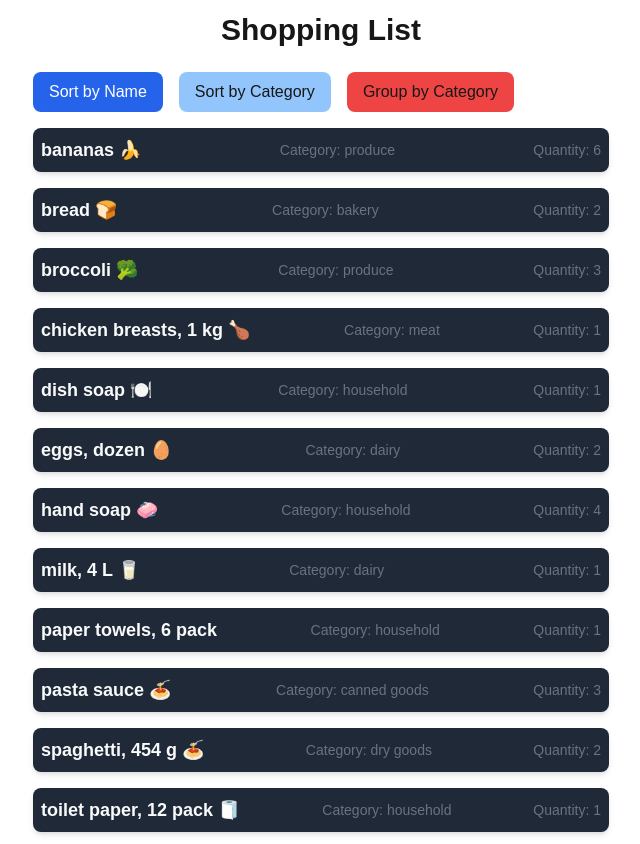
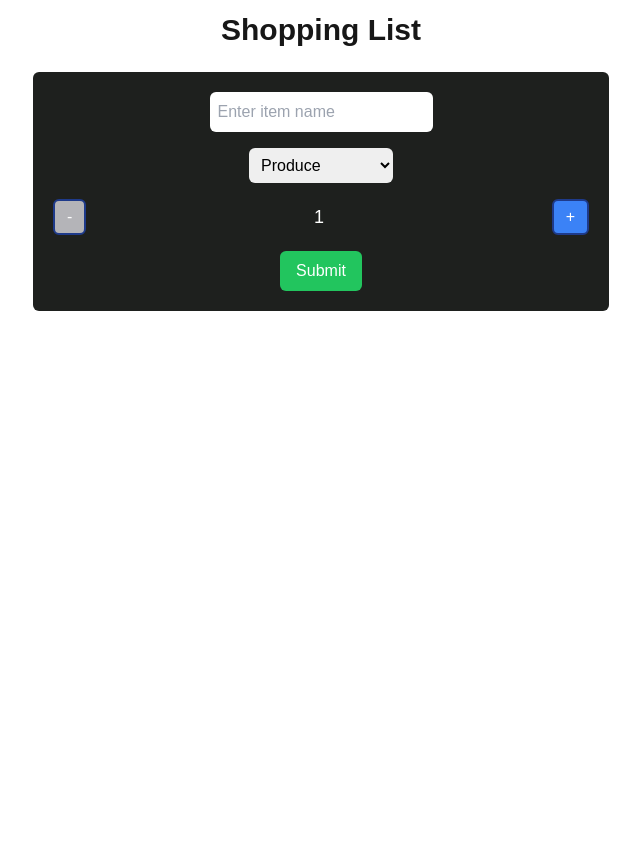
Before and after one commit to MalekMansour/cprg306-assignments, a Next.js app: page /week-7 in a window 1280 px wide. Shown: the whole page, without its empty margins (319-959 px from the left). After the commit the page ends 800 px from the top, so only its background shows below. Built offline with nearby package versions, Linux system fonts and the light colour scheme.

Commit message:
Update item-list.js

```diff
--- a/app/week-7/item-list.js
+++ b/app/week-7/item-list.js
@@ -1,87 +1,106 @@
-"use client";
+'use client';
 
-import React, { useState, useEffect } from 'react';
-import Item from './item';
-import itemsData from './items.json';
+import { useState } from 'react';
 
-const ItemList = () => {
-  const [sortBy, setSortBy] = useState("name");
-  const [groupByCategory, setGroupByCategory] = useState(false);
+export default function NewItem() {
+  const [quantity, setQuantity] = useState(1);
+  const [name, setName] = useState("");
+  const [category, setCategory] = useState("produce");
+  const handleSubmit = (e) => {
+    e.preventDefault();
 
-  const sortedItems = [...itemsData].sort((a, b) => {
-    if (sortBy === "name") {
-      return a.name.localeCompare(b.name);
-    } else if (sortBy === "category") {
-      return a.category.localeCompare(b.category);
+    const item = {
+      name,
+      quantity,
+      category,
+    };
+
+    console.log(item);
+
+    alert(`Name: ${name}, Quantity: ${quantity}, Category: ${category}`);
+
+    setName("");
+    setQuantity(1);
+    setCategory("produce");
+  };
+
+  const increment = () => {
+    if (quantity < 20) {
+      setQuantity(prevQuantity => prevQuantity + 1);
     }
-    return 0;
-  });
+  };
 
-  const groupedItems = groupByCategory
-    ? sortedItems.reduce((acc, item) => {
-        if (!acc[item.category]) acc[item.category] = [];
-        acc[item.category].push(item);
-        return acc;
-      }, {})
-    : null;
+  const decrement = () => {
+    if (quantity > 1) {
+      setQuantity(prevQuantity => prevQuantity - 1);
+    }
+  };
 
   return (
-    <div>
-      <div className="flex space-x-4 mb-4">
+    <form onSubmit={handleSubmit} className="bg-[#1E201E] text-white p-5 rounded-md flex flex-col items-center justify-between">
+      {/* Name Input Field */}
+      <input
+        type="text"
+        value={name}
+        onChange={(e) => setName(e.target.value)}
+        placeholder="Enter item name"
+        className="mb-4 p-2 text-black rounded-md"
+        required
+      />
+
+      {/* Category Dropdown */}
+      <select
+        value={category}
+        onChange={(e) => setCategory(e.target.value)}
+        className="mb-4 p-2 text-black rounded-md"
+      >
+        <option value="produce">Produce</option>
+        <option value="dairy">Dairy</option>
+        <option value="bakery">Bakery</option>
+        <option value="meat">Meat</option>
+        <option value="frozen">Frozen Foods</option>
+        <option value="canned">Canned Goods</option>
+        <option value="dry">Dry Goods</option>
+        <option value="beverages">Beverages</option>
+        <option value="snacks">Snacks</option>
+        <option value="household">Household</option>
+        <option value="other">Other</option>
+      </select>
+
+      {/* Quantity Controls */}
+      <div className="flex items-center justify-between w-full mb-4">
         <button
-          onClick={() => setSortBy("name")}
-          className={`px-4 py-2 rounded-lg ${
-            sortBy === "name" ? "bg-blue-600 text-white" : "bg-blue-300"
+          type="button"
+          onClick={decrement}
+          className={`border-2 border-blue-900 px-3 py-1 rounded-md ${
+            quantity === 1 ? 'bg-[#B4B4B8] text-white cursor-not-allowed' : 'bg-blue-500 text-white'
           }`}
+          disabled={quantity === 1}
         >
-          Sort by Name
+          -
         </button>
+
+        <span className="text-lg mx-4">{quantity}</span>
+
         <button
-          onClick={() => setSortBy("category")}
-          className={`px-4 py-2 rounded-lg ${
-            sortBy === "category" ? "bg-blue-600 text-white" : "bg-blue-300"
+          type="button"
+          onClick={increment}
+          className={`border-2 border-blue-900 px-3 py-1 rounded-md ${
+            quantity === 20 ? 'bg-[#B4B4B8] text-white cursor-not-allowed' : 'bg-blue-500 text-white'
           }`}
+          disabled={quantity === 20}
         >
-          Sort by Category
-        </button>
-        <button
-          onClick={() => setGroupByCategory((prev) => !prev)}
-          className={`px-4 py-2 rounded-lg ${
-            groupByCategory ? "bg-green-500 text-white" : "bg-red-500"
-          }`}
-        >
-          Group by Category
+          +
         </button>
       </div>
 
-      <ul className="space-y-4">
-        {groupByCategory
-          ? Object.keys(groupedItems).map((category) => (
-              <div key={category}>
-                <h3 className="capitalize text-xl font-bold">{category}</h3>
-                <ul>
-                  {groupedItems[category].map((item) => (
-                    <Item
-                      key={item.id}
-                      name={item.name}
-                      quantity={item.quantity}
-                      category={item.category}
-                    />
-                  ))}
-                </ul>
-              </div>
-            ))
-          : sortedItems.map((item) => (
-              <Item
-                key={item.id}
-                name={item.name}
-                quantity={item.quantity}
-                category={item.category}
-              />
-            ))}
-      </ul>
-    </div>
+      {/* Submit Button */}
+      <button
+        type="submit"
+        className="bg-green-500 text-white px-4 py-2 rounded-md"
+      >
+        Submit
+      </button>
+    </form>
   );
-};
-
-export default ItemList;
+}
```
